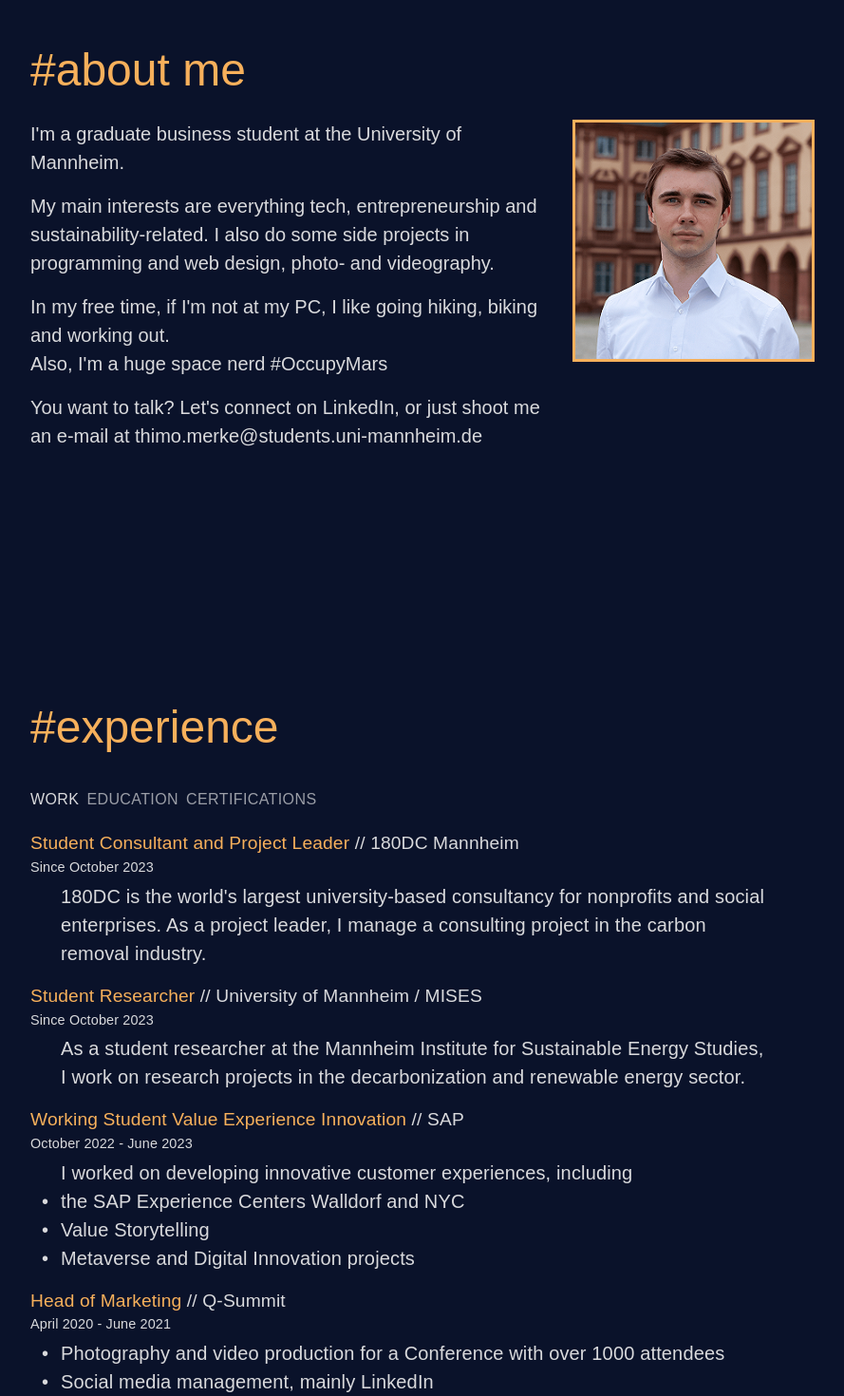
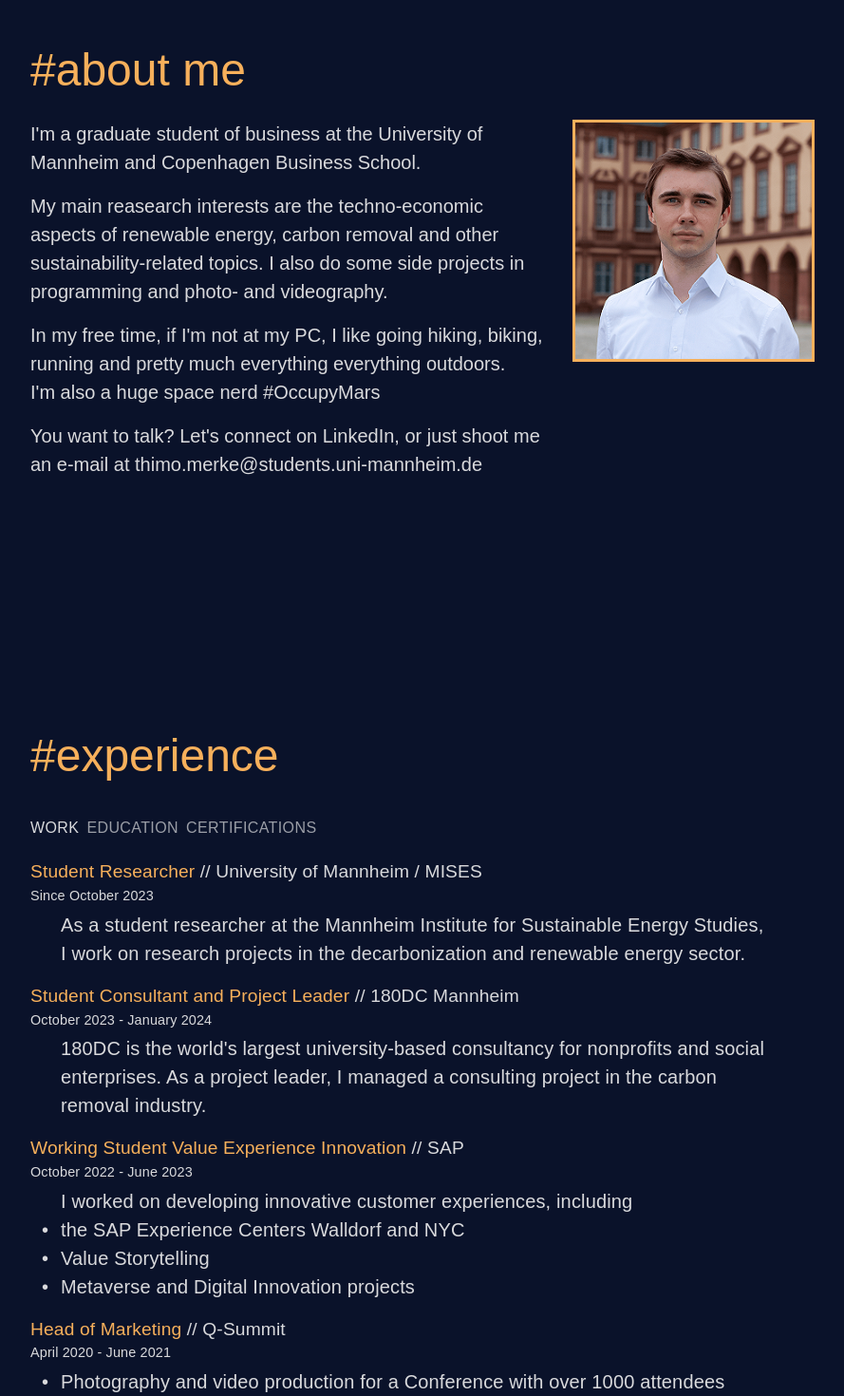
Before and after one commit to thimomerke/thimome-homepage, a React (Create React App) app: page / in a window 1280 px wide. Shown: the part 920-2390 px from the top of the page at 95% size, without its empty margins (50-939 px from the left). Built offline with nearby package versions, Linux system fonts and the light colour scheme; no server answers.

Commit message:
Updates contents

```diff
--- a/src/components/AboutMe.js
+++ b/src/components/AboutMe.js
@@ -8,6 +8,7 @@ import '../styles/AboutMe.component.css';
 class AboutMe extends Component {
   render() {
     const unima = "<a href='https://www.uni-mannheim.de' target='_blank'>University of Mannheim</a>"
+    const cbs = "<a href='https://www.cbs.dk/en' target='_blank'>Copenhagen Business School</a>"
     const linkedin = "<a href='https://www.linkedin.com/in/thimo-merke/' target='_blank'>LinkedIn</a>"
     const email = "<a href='mailto:thimo.merke@students.uni-mannheim.de' target='_blank'>thimo.merke@students.uni-mannheim.de</a>"
     return (
@@ -20,9 +21,9 @@ class AboutMe extends Component {
           </Row>
           <Row className="section-content">
             <Col className="about-text">
-                <p>I'm a graduate business student at the {Parser(unima)}.</p>
-                <p>My main interests are everything tech, entrepreneurship and sustainability-related. I also do some side projects in programming and web design, photo- and videography.</p>
-                <p>In my free time, if I'm not at my PC, I like going hiking, biking and working out. <br />Also, I'm a huge space nerd #OccupyMars</p>
+                <p>I'm a graduate student of business at the {Parser(unima)} and {Parser(cbs)}.</p>
+                <p>My main reasearch interests are the techno-economic aspects of renewable energy, carbon removal and other sustainability-related topics. I also do some side projects in programming and photo- and videography.</p>
+                <p>In my free time, if I'm not at my PC, I like going hiking, biking, running and pretty much everything everything outdoors. <br />I'm also a huge space nerd #OccupyMars</p>
                 <p>You want to talk? Let's connect on {Parser(linkedin)}, or just shoot me an e-mail at {Parser(email)}</p>
             </Col>
             <Col className="about-photo">
--- a/src/components/ExperiencePanel.js
+++ b/src/components/ExperiencePanel.js
@@ -55,17 +55,17 @@ function TabPanel(props) {
         <TabPanel value={value} index={0}>
             <div className="tabpanel">
                 <div className="item">
-                    <span className="job-title">Student Consultant and Project Leader</span><span className="job-company"> &#47;&#47; 180DC Mannheim</span>
-                    <div className="job-time">Since October 2023</div>
-                    <ul className="job-description">
-                        180DC is the world's largest university-based consultancy for nonprofits and social enterprises. As a project leader, I manage a consulting project in the carbon removal industry.
-                    </ul>
-                </div>
-                <div className="item">
                     <span className="job-title">Student Researcher</span><span className="job-company"> &#47;&#47; University of Mannheim / MISES</span>
                     <div className="job-time">Since October 2023</div>
                     <ul className="job-description">
                         As a student researcher at the Mannheim Institute for Sustainable Energy Studies, I work on research projects in the decarbonization and renewable energy sector.
+                    </ul>
+                </div>
+                <div className="item">
+                    <span className="job-title">Student Consultant and Project Leader</span><span className="job-company"> &#47;&#47; 180DC Mannheim</span>
+                    <div className="job-time">October 2023 - January 2024</div>
+                    <ul className="job-description">
+                        180DC is the world's largest university-based consultancy for nonprofits and social enterprises. As a project leader, I managed a consulting project in the carbon removal industry.
                     </ul>
                 </div>
                 <div className="item">
@@ -102,13 +102,20 @@ function TabPanel(props) {
         </TabPanel>
         <TabPanel value={value} index={1}>
             <div className="tabpanel">
-            <div className="item">
+              <div className="item">
+                    <span className="job-title">Management</span><span className="job-company"> &#47;&#47; Copenhagen Business School, Denmark</span>
+                    <div className="job-time">Since August 2024</div>
+                    <div className="job-description">
+                        In addition to my studies at the University of Mannheim, I'm spending a semester at CBS with a minor in ESG accounting and sustainable finance.
+                    </div>
+              </div>
+              <div className="item">
                     <span className="job-title">M.Sc. Management</span><span className="job-company"> &#47;&#47; University of Mannheim, Germany</span>
                     <div className="job-time">Since September 2023</div>
                     <div className="job-description">
-                        I continue my studies as a graduate student at the University of Mannheim. My interests are in sustainable management, finance and entrepreneurship.
+                        I continue my studies as a graduate student at the University of Mannheim. My interests are in sustainable management, finance and accounting.
                     </div>
-                </div>
+              </div>
               <div className="item">
                     <span className="job-title">B.Sc. Business Administration</span><span className="job-company"> &#47;&#47; University of Mannheim, Germany</span>
                     <div className="job-time">September 2019 - July 2023</div>
--- a/src/components/Projects.js
+++ b/src/components/Projects.js
@@ -15,6 +15,7 @@ class Projects extends Component {
             </span>
           </Row>
           <Row className="section-content">
+            These are some of my personal "pet projects", mostly unrelated to my work and research, but maybe still fun to have a look at.
             <ProjectsPanel></ProjectsPanel>
           </Row>
         </Container>
--- a/src/components/Top.js
+++ b/src/components/Top.js
@@ -8,7 +8,7 @@ class Top extends Component {
 
     const title = "Hi, I'm"
     const name = "Thimo"
-    const subtitle = "I'm a graduate student of business and management from Mannheim, Germany."
+    const subtitle = "I'm a graduate student of business, finance and accounting from Mannheim, Germany."
 
     return (
       <div className="home" id="home">
--- a/src/pages/Legal.js
+++ b/src/pages/Legal.js
@@ -5,11 +5,23 @@ import '../styles/global.css';
 export default function Legal() {
   return (
     <div className="legal">
-
+    <meta name="robots" content="noindex"></meta>
       <main className="main">
       <section className="section">
       <div className="container w-75 p-3">
-      <h2>Datenschutzerklärung</h2><p>Diese Datenschutzerklärung klärt Sie über die Art, den Umfang und Zweck der Verarbeitung von personenbezogenen Daten (nachfolgend kurz „Daten“) innerhalb unseres Onlineangebotes und der mit ihm verbundenen Webseiten, Funktionen und Inhalte sowie externen Onlinepräsenzen, wie z.B. unser Social Media Profile auf (nachfolgend gemeinsam bezeichnet als „Onlineangebot“). Im Hinblick auf die verwendeten Begrifflichkeiten, wie z.B. „Verarbeitung“ oder „Verantwortlicher“ verweisen wir auf die Definitionen im Art. 4 der Datenschutzgrundverordnung (DSGVO).
+
+      <h2>Impressum</h2>
+
+<p>Thimo Merke<br />
+Hessische Str. 54<br />
+68305 Mannheim</p>
+
+<h2>Kontakt</h2>
+<p>E-Mail: hello@thimo.me</p>
+
+<p>Quelle: <a href="https://www.e-recht24.de">eRecht24</a></p>
+
+<h2>Datenschutzerklärung</h2><p>Diese Datenschutzerklärung klärt Sie über die Art, den Umfang und Zweck der Verarbeitung von personenbezogenen Daten (nachfolgend kurz „Daten“) innerhalb unseres Onlineangebotes und der mit ihm verbundenen Webseiten, Funktionen und Inhalte sowie externen Onlinepräsenzen, wie z.B. unser Social Media Profile auf (nachfolgend gemeinsam bezeichnet als „Onlineangebot“). Im Hinblick auf die verwendeten Begrifflichkeiten, wie z.B. „Verarbeitung“ oder „Verantwortlicher“ verweisen wir auf die Definitionen im Art. 4 der Datenschutzgrundverordnung (DSGVO).
 
 </p><h3 id="dsg-general-controller">Verantwortlicher</h3><p>Thimo Merke</p>
 <p>Hessische Str. 54</p>
```
